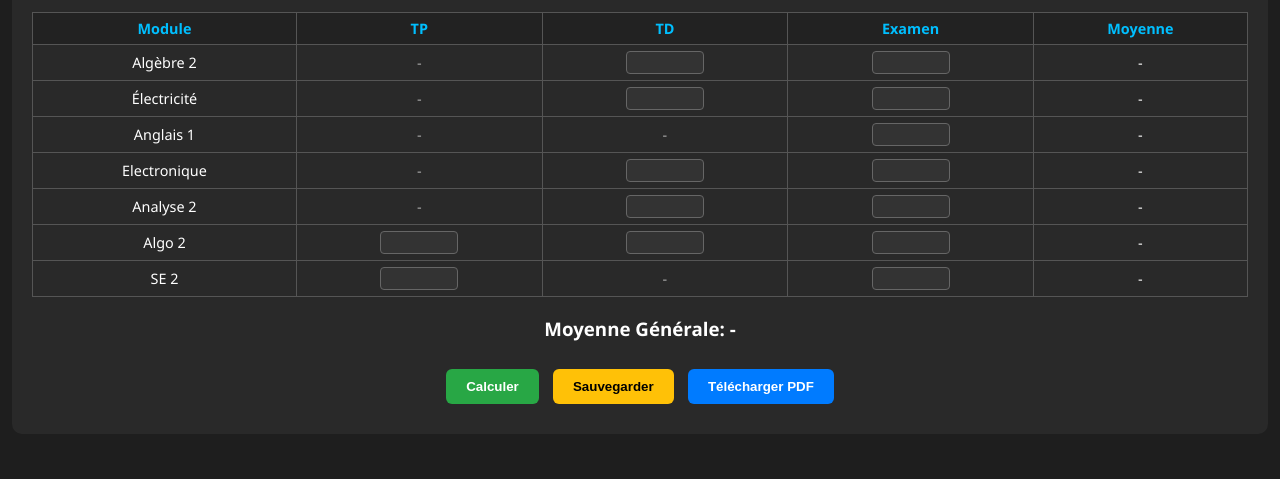
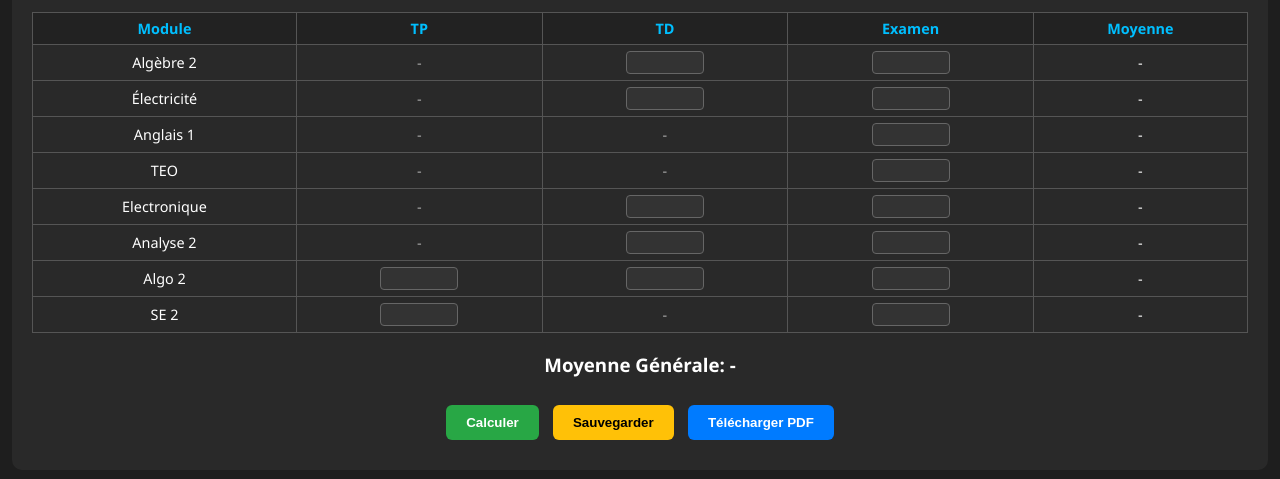
Before and after one commit to yacinzx/S2-CALCULATOR, a plain HTML site: page index.html in a window 1280 px wide. Shown: the part 153-632 px from the top of the page. Drawn offline with nearby package versions, Linux system fonts and the light colour scheme.

Commit message:
Update index.html

```diff
--- a/index.html
+++ b/index.html
@@ -148,6 +148,7 @@
       { nom: "Algèbre 2", coef: 3, hasTP: false, hasTD: true, weights: { td: 0.4, exam: 0.6 } },
       { nom: "Électricité", coef: 3, hasTP: false, hasTD: true, weights: { td: 0.4, exam: 0.6 } },
       { nom: "Anglais 1", coef: 2, hasTP: false, hasTD: false, weights: { exam: 1 } },
+       { nom: "TEO", coef: 2, hasTP: false, hasTD: false, weights: { exam: 1 } },
       { nom: "Electronique", coef: 4, hasTP: false, hasTD: true, weights: { td: 0.4, exam: 0.6 } },
       { nom: "Analyse 2", coef: 5, hasTP: false, hasTD: true, weights: { td: 0.4, exam: 0.6 } },
       { nom: "Algo 2", coef: 5, hasTP: true, hasTD: true, weights: { tp: 0.2, td: 0.2, exam: 0.6 } },
```
